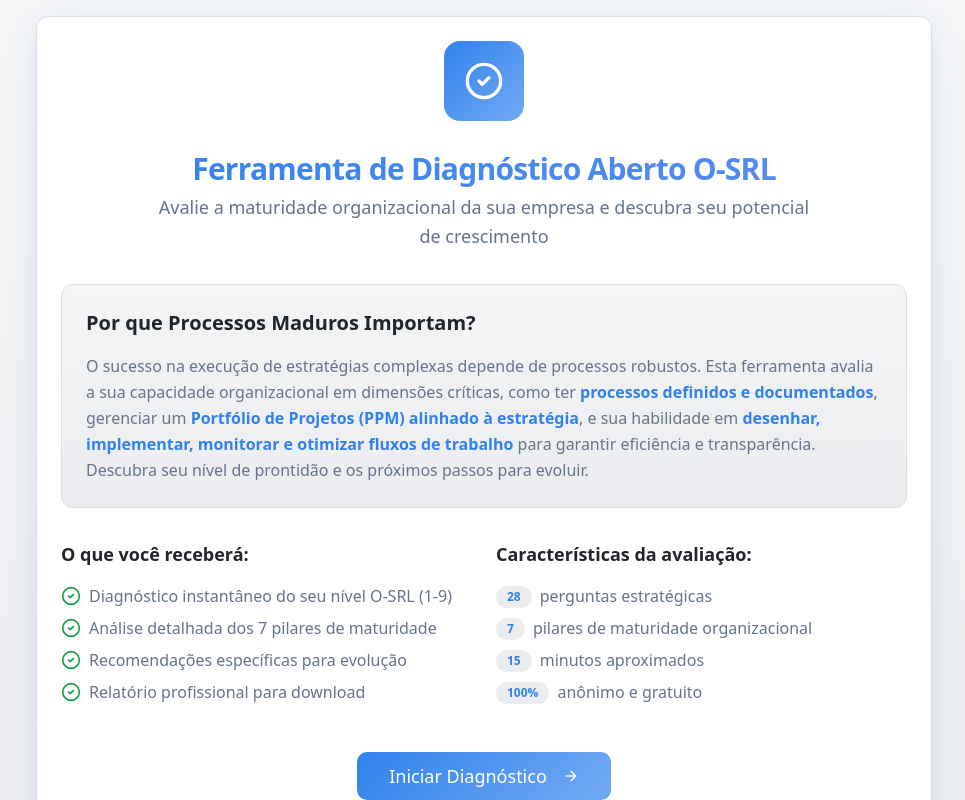
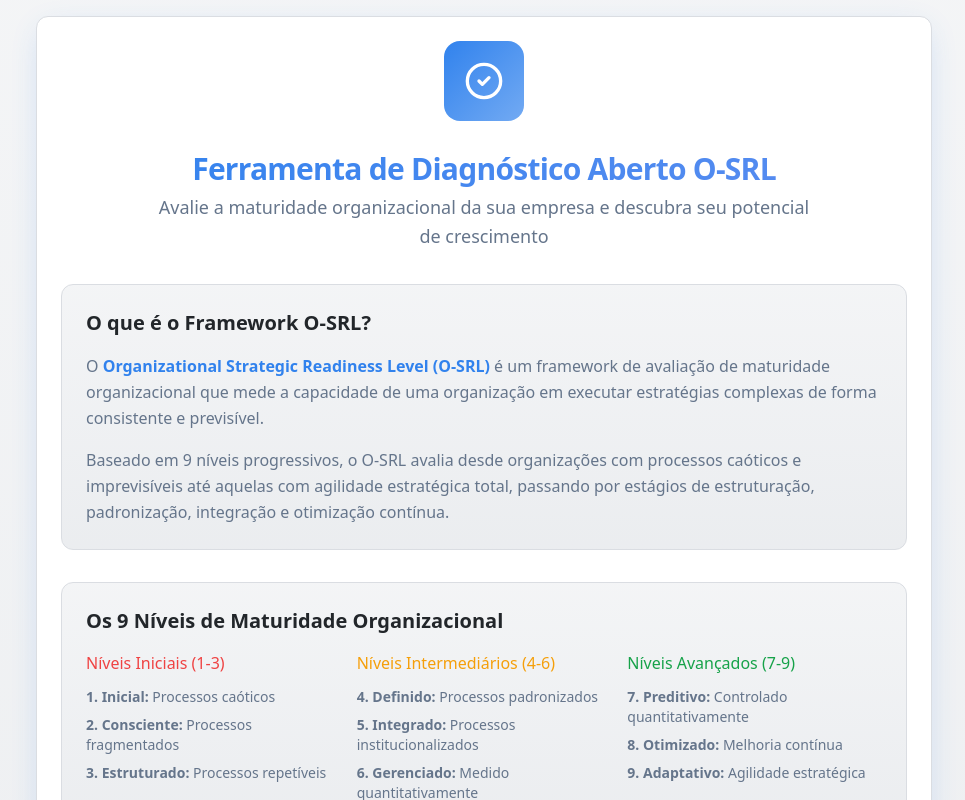
Before and after one commit to pnakamura/o-srl-compass, a React (Vite) app: page / in a window 1280 px wide. Shown: the top 800 px of the page, without its empty margins (156-1121 px from the left). Built offline with nearby package versions, Linux system fonts and the light colour scheme.

Commit message:
Add O-SRL explanation to homepage
Add a detailed explanation of O-SRL to the homepage, including its purpose, benefits, and the core methodology.

```diff
--- a/src/components/OSRLAssessment.tsx
+++ b/src/components/OSRLAssessment.tsx
@@ -90,9 +90,60 @@ export function OSRLAssessment() {
           </CardHeader>
 
           <CardContent className="space-y-8">
+            {/* O que é O-SRL */}
             <div className="bg-gradient-secondary rounded-xl p-6 border">
               <h3 className="text-xl font-semibold mb-4 text-foreground">
-                Por que Processos Maduros Importam?
+                O que é o Framework O-SRL?
+              </h3>
+              <p className="text-muted-foreground leading-relaxed mb-4">
+                O <strong className="text-primary">Organizational Strategic Readiness Level (O-SRL)</strong> é um framework
+                de avaliação de maturidade organizacional que mede a capacidade de uma organização em executar estratégias
+                complexas de forma consistente e previsível.
+              </p>
+              <p className="text-muted-foreground leading-relaxed">
+                Baseado em 9 níveis progressivos, o O-SRL avalia desde organizações com processos caóticos e imprevisíveis
+                até aquelas com agilidade estratégica total, passando por estágios de estruturação, padronização,
+                integração e otimização contínua.
+              </p>
+            </div>
+
+            {/* Os 9 Níveis */}
+            <div className="bg-gradient-secondary rounded-xl p-6 border">
+              <h3 className="text-xl font-semibold mb-4 text-foreground">
+                Os 9 Níveis de Maturidade Organizacional
+              </h3>
+              <div className="grid md:grid-cols-3 gap-4">
+                <div className="space-y-3">
+                  <h4 className="font-medium text-destructive">Níveis Iniciais (1-3)</h4>
+                  <div className="space-y-2 text-sm text-muted-foreground">
+                    <div><strong>1. Inicial:</strong> Processos caóticos</div>
+                    <div><strong>2. Consciente:</strong> Processos fragmentados</div>
+                    <div><strong>3. Estruturado:</strong> Processos repetíveis</div>
+                  </div>
+                </div>
+                <div className="space-y-3">
+                  <h4 className="font-medium text-warning">Níveis Intermediários (4-6)</h4>
+                  <div className="space-y-2 text-sm text-muted-foreground">
+                    <div><strong>4. Definido:</strong> Processos padronizados</div>
+                    <div><strong>5. Integrado:</strong> Processos institucionalizados</div>
+                    <div><strong>6. Gerenciado:</strong> Medido quantitativamente</div>
+                  </div>
+                </div>
+                <div className="space-y-3">
+                  <h4 className="font-medium text-success">Níveis Avançados (7-9)</h4>
+                  <div className="space-y-2 text-sm text-muted-foreground">
+                    <div><strong>7. Preditivo:</strong> Controlado quantitativamente</div>
+                    <div><strong>8. Otimizado:</strong> Melhoria contínua</div>
+                    <div><strong>9. Adaptativo:</strong> Agilidade estratégica</div>
+                  </div>
+                </div>
+              </div>
+            </div>
+
+            {/* Por que Importa */}
+            <div className="bg-gradient-secondary rounded-xl p-6 border">
+              <h3 className="text-xl font-semibold mb-4 text-foreground">
+                Por que a Maturidade Organizacional Importa?
               </h3>
               <p className="text-muted-foreground leading-relaxed">
                 O sucesso na execução de estratégias complexas depende de processos robustos.
```
